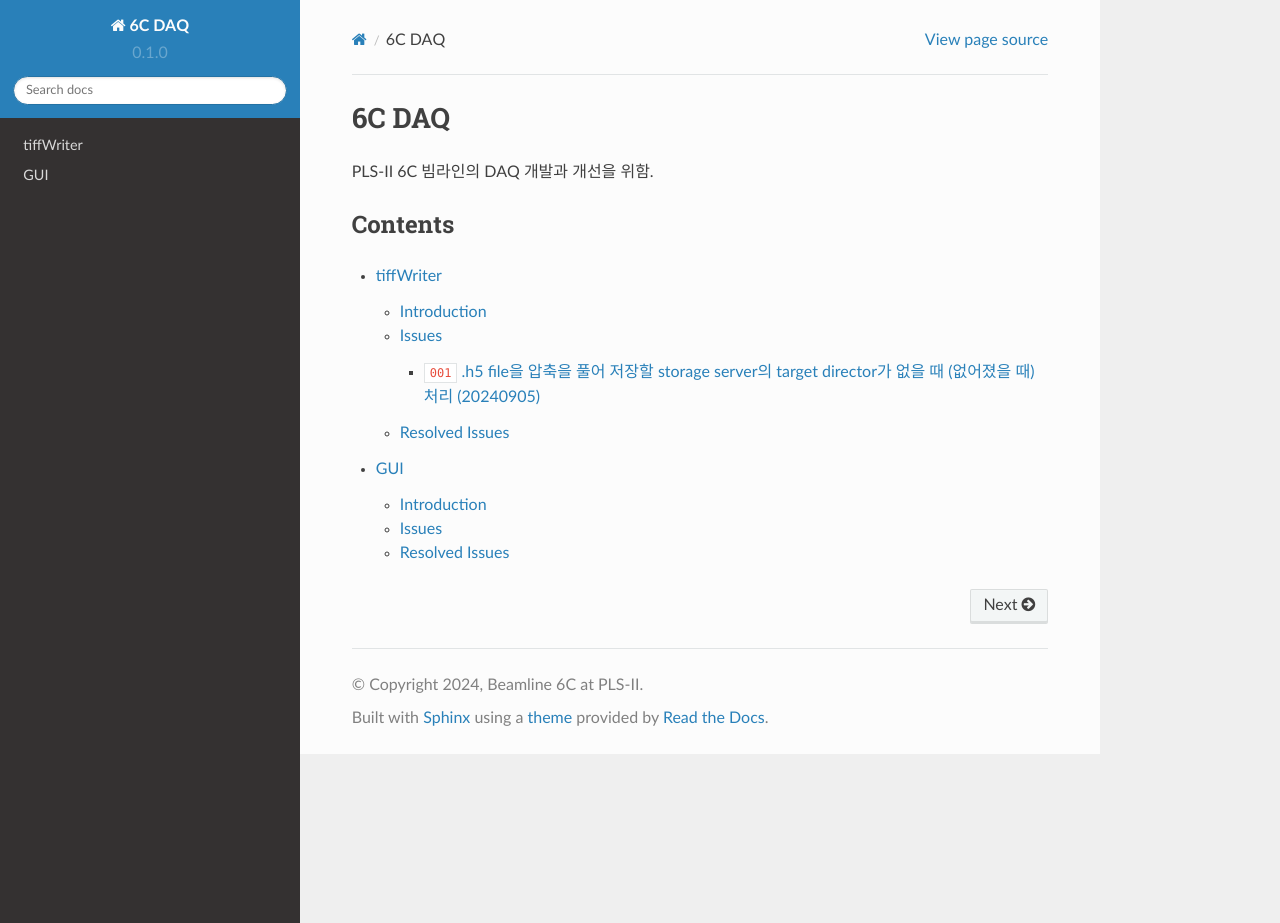
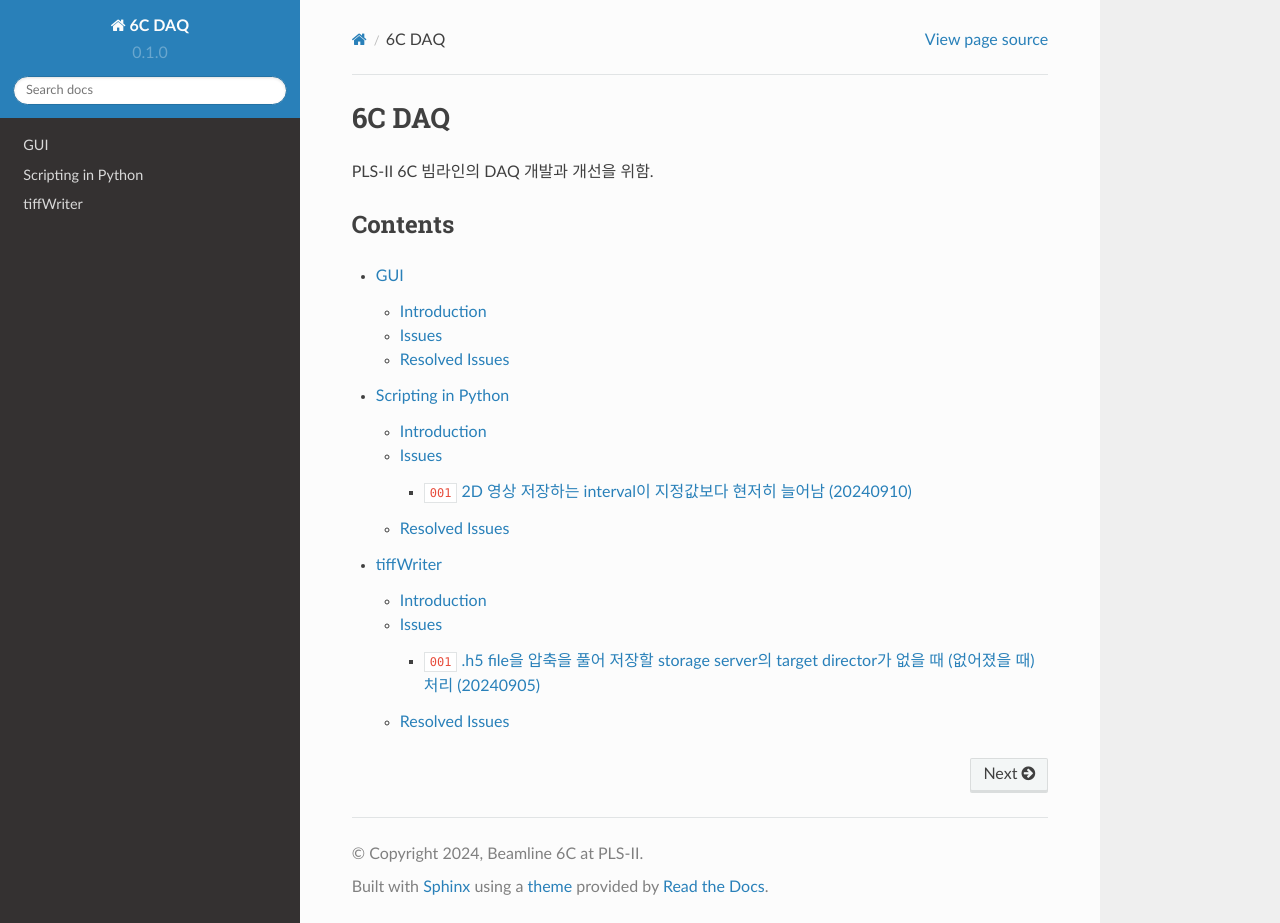
Before and after one commit to limjh0/6C_DAQ, a Sphinx documentation site: the page built from docs/source/index.rst, in a window 1280 px wide and 923 px high. Built offline with Sphinx 7.4.7 and the Read the Docs theme 2.0.0, drawn with Linux system fonts in a browser that asks for light colours; part of the change alters nothing that is shown.

Commit message:
scripting issue 추가

```diff
--- a/docs/source/index.rst
+++ b/docs/source/index.rst
@@ -8,5 +8,6 @@ Contents
 
 .. toctree::
 
+   GUI/home
+   scripting/home
    tiffWriter/home
-   GUI/home
--- /dev/null
+++ b/docs/source/scripting/home.rst
@@ -0,0 +1,8 @@
+Scripting in Python
+===========
+
+.. toctree::
+
+    introduction
+    issues
+    resolved_issues
--- /dev/null
+++ b/docs/source/scripting/introduction.rst
@@ -0,0 +1,2 @@
+Introduction
+=============
--- /dev/null
+++ b/docs/source/scripting/issues.rst
@@ -0,0 +1,452 @@
+Issues
+======
+
+``001`` 2D 영상 저장하는 interval이 지정값보다 현저히 늘어남 (20240910)
+--------------------------------------------------------------------------------------------------
+2D 영상 촬영 interval을 1초로 했는데,
+overnight DAQ하는 동안 interval이 30초 이상으로 늘었음
+
+    .. code-block:: Python
+
+        cond = {
+            'exptime': 100,          # Expose time in milliseconds
+            'numprj': 1181,         # Number of frames
+            'pathname': 'cell5_test',     # Pathname
+
+            #'numiter': 50,          # Number of scan iteration
+
+            'x2origin': -2990.00,   # Sample stage origin
+            'pullback': 8000,     # X2_Pullback distance
+            'numff': 10,             # Number of flat fields
+            'numdf': 10,             # Number of dark fields
+            'default_speed': 4,     # Sample stage speed
+            'uuid': str(uuid.uuid4()), # Scan uuid
+            'stop_angle': 200,      # Target angle
+        }
+
+        cond_2d = {
+            'exptime': cond['exptime'],          # Expose time in milliseconds
+            'numprj': 45,         # Number of frames
+            #'numprj': 15,         # Number of frames test
+            'pathname': 'cell5_test_2d',     # Path name
+            'interval': 1000,  #ms
+        ##########################################################
+            'numff' : 0,
+            'numdf' : 0,
+            'uuid': str(uuid.uuid4()), # Scan uuid
+            'default_speed': 4,     # Sample stage speed
+            'user_filename': 'temp'
+        }
+
+        import datetime
+        import pandas as pd
+
+        cond['scan_speed'] = 0.5 * 60000 / (cond['numprj']) / (cond['exptime']+30) # Rot./min.
+        cond['start_angle'] =  -5 # Start anglecond['start_angle'] =  (-1)*180/(cond['numprj']-1)*5 + 0 # Start angle
+
+        logger.info(f"Scan parameters : {cond}")
+
+        # Load time list
+        data = pd.read_excel('C:\\codes\\bl6c_daq\\sample.xlsx')
+        times = data['time']
+
+        time_list = []
+        for it in times:
+            time_list.append(it.strftime("%H:%M"))
+
+        print(f"time_list : {time_list}")
+
+        def finalize_pco(): #script stop code
+            # Close shutter
+            yield from bps.mv(shutter, 0)
+            # Set exposure time in seconds
+            yield from bps.mv(pco.cam.acquire_time, cond['exptime']/1000,
+                            pco.cam.trigger_mode, 0) # Internal trigger
+            yield from bps.abs_set(sample.rot_stop, 1)
+            yield from bps.mv(sample.rot.velocity, cond['default_speed'])
+            yield from bps.mv(sample.rot, 0)
+            yield from bps.mv(sample.x2, cond['x2origin'])
+
+
+        @finalize_decorator(finalize_pco)
+        def time_trigger():
+            """
+            """
+
+            # Enable saving
+            pco.save_image(True)
+            # Stats calculation is not needed
+            pco.enable_stats(False)
+
+
+            logger.info(f"Moving sample.rot to {cond['start_angle']}, x2 to {cond['x2origin']}")
+            yield from bps.mv(sample.rot.velocity, cond['default_speed'])
+            yield from bps.mv(sample.rot, cond['start_angle'],
+                            sample.x2, cond['x2origin'])
+
+            start_position = yield from bps.rd(sample.rot)
+
+            logger.info(f"Start CT scan at {datetime.datetime.now()}, motor start position : {start_position}")
+
+            ct = 1
+            # CT scan
+            # for _ in range(cond['numiter']):
+            for _ in range(len(time_list)):
+
+                ## Wait for specfied time
+                while True:
+                    current_time = datetime.datetime.now().strftime("%H:%M")
+                    print(f"current_time : {current_time}")
+                    if current_time in time_list:
+                        time_list.remove(current_time)
+                        logger.info(f"Scan triggered : {current_time}")
+                        break
+                    else:
+                        yield from bps.sleep(1)
+
+                yield from bps.mv(shutter, 1)
+                yield from bps.mv(sample.rot, cond['start_angle'])
+                yield from bps.abs_set(sample.rot_stop, 1)
+                yield from bps.sleep(1) # 1 second
+
+                start_position = yield from bps.rd(sample.rot)
+                logger.info(f"Start CT scan at {datetime.datetime.now()}, motor start position : {start_position}, velocity : {cond['scan_speed']}")
+
+                yield from bps.mv(sample.rot.velocity, cond['scan_speed'],
+                                pco.cam.num_images, cond['numprj'],
+                                pco.cam.trigger_mode, 4) # External trigger mode
+                yield from bps.abs_set(sample.rot, 200)
+                yield from bps.sleep(cond['exptime']/1000*5)
+                yield from bp.count([pco], md={'reason' : 'CT scan',
+                                            'uuid' : cond['uuid'],
+                                            'settings': cond})
+                stop_position = yield from bps.rd(sample.rot)
+                yield from bps.mv(shutter, 0)
+
+                logger.info(f"Finished CT scan at {datetime.datetime.now()}, stop position : {stop_position}")
+                yield from bps.abs_set(sample.rot_stop, 1)
+                yield from bps.sleep(1)
+                yield from bps.mv(sample.rot.velocity, cond['default_speed'])
+                yield from bps.sleep(1)
+                yield from bps.mv(sample.rot, 0)
+                yield from bps.sleep(1)
+
+                logger.info(f"Finished CT scan at {datetime.datetime.now()}, stop position : {stop_position}")
+                logger.info(f"{ct} Finished!")
+                ct = ct+1
+
+                yield from bps.mv(sample.rot, 0)
+                yield from bps.sleep(1)
+                yield from bps.mv(sample.rot, 0)
+
+                # Set exposure time in seconds
+                yield from bps.mv(pco.cam.acquire_time, cond['exptime']/1000,
+                                pco.cam.num_images, 1,
+                                pco.cam.trigger_mode, 0) # Internal trigger
+
+                #yield from bps.abs_set(sample.rot, 90)
+
+                # Dark fields
+                logger.info(f"Measure Dark field : {cond['numdf']} frames")
+                yield from bps.mv(shutter, 0) # Close shutter
+                yield from bp.count([pco],
+                                    num=cond['numdf'],
+                                    md={'reason': 'dark-field',
+                                        'uuid': cond['uuid'],
+                                        'settings': cond})
+
+                # Flat fields
+                logger.info(f"Measure Flat field : {cond['numff']} frames")
+
+                yield from bps.mvr(sample.x2, cond['pullback'])
+                #yield from bps.mvr(sample.wireless_x, cond['pullback'])
+                #yield from bps.mvr(sample.z, cond['pullback'])
+
+                yield from bps.mv(shutter, 1)
+                yield from bp.count([pco],
+                                    num=cond['numff'],
+                                    md={'reason': 'flat-field',
+                                        'uuid': cond['uuid'],
+                                        'settings': cond})
+                yield from bps.mv(shutter, 0)
+
+                yield from bps.mv(sample.rot, cond['start_angle'])
+                yield from bps.sleep(1) # 1 second
+
+                yield from bps.mvr(sample.x2, -1*cond['pullback'])
+                #yield from bps.mvr(sample.wireless_x, -1*cond['pullback'])
+                #yield from bps.mvr(sample.z, -1*cond['pullback'])
+
+                # 2Dim
+                ##############################################
+                yield from bps.mv(sample.rot,0)
+                yield from bps.sleep(1)
+                yield from bps.mv(sample.rot,0)
+                yield from bps.sleep(1)
+                yield from bps.mv(sample.rot,0)
+                yield from bps.sleep(1)
+
+                for _ in range(cond_2d['numprj']):
+                    start_time = ttime.time()
+                    yield from bps.mv(shutter, 1,
+                                    pco.cam.num_images, 1)
+                    yield from bps.sleep(1)
+                    yield from bp.count([pco],
+                                        num=1,
+                                        md={'reason': 'CT scan',
+                                            'uuid': cond_2d['uuid'],
+                                            'settings': cond_2d})
+                    delta = ttime.time() - start_time
+                    yield from bps.mv(shutter, 0)
+                    yield from bps.sleep(cond_2d['interval']/1000)
+                ##############################################
+
+                cond['uuid'] = str(uuid.uuid4())
+                cond_2d['uuid'] = cond['uuid'] #2D 폴더 1개만 생성되는 UUID 초기화
+
+
+            pco.save_image(False)
+
+
+        # Run the plan
+        #logger.info(f"Start CT scan at {datetime.datetime.now()}")
+        RE(time_trigger())
+
+
+실행 log:
+
+    ::
+
+        current_time : 02:58
+        current_time : 02:58
+        current_time : 02:58
+        current_time : 02:58
+        current_time : 02:58
+        current_time : 02:58
+        current_time : 02:58
+        current_time : 02:58
+        current_time : 02:58
+        current_time : 02:59
+        2024-09-09 02:59:00,279 [daq:INFO] Scan triggered : 02:59
+
+        2024-09-09 02:59:03,931 [daq:INFO] Start CT scan at 2024-09-09 02:59:03.931286, motor start position : -5.0, velocity : 0.1954015501856315
+
+        Transient Scan ID: 5199     Time: 2024-09-09 02:59:16
+        Persistent Unique Scan ID: '0c21c892-e5d5-4855-b74f-31ec0857f7fd'
+        New stream: 'primary'
+        +-----------+------------+----------------+
+        |   seq_num |       time | pco_centroid_y |
+        +-----------+------------+----------------+
+        |         1 | 03:01:51.8 |         1005.4 |
+        +-----------+------------+----------------+
+        generator count ['0c21c892'] (scan num: 5199)
+
+
+
+        2024-09-09 03:02:10,572 [daq:INFO] Finished CT scan at 2024-09-09 03:02:10.572242, stop position : 200.0
+
+        2024-09-09 03:02:16,489 [daq:INFO] Finished CT scan at 2024-09-09 03:02:16.489096, stop position : 200.0
+
+        2024-09-09 03:02:28,919 [daq:INFO] Measure Dark field : 10 frames
+
+        Transient Scan ID: 5200     Time: 2024-09-09 03:02:44
+        Persistent Unique Scan ID: '815a194d-8e61-4bd1-ac1a-3cc7d56df179'
+        New stream: 'primary'
+        +-----------+------------+----------------+
+        |   seq_num |       time | pco_centroid_y |
+        +-----------+------------+----------------+
+        |         1 | 03:02:46.8 |         1005.4 |
+        |         2 | 03:02:48.6 |         1005.4 |
+        |         3 | 03:02:50.5 |         1005.4 |
+        |         4 | 03:02:52.3 |         1005.4 |
+        |         5 | 03:02:54.1 |         1005.4 |
+        |         6 | 03:02:55.9 |         1005.4 |
+        |         7 | 03:02:57.7 |         1005.4 |
+        |         8 | 03:02:59.5 |         1005.4 |
+        |         9 | 03:03:01.3 |         1005.4 |
+        |        10 | 03:03:03.1 |         1005.4 |
+        +-----------+------------+----------------+
+        generator count ['815a194d'] (scan num: 5200)
+
+
+
+        2024-09-09 03:03:13,644 [daq:INFO] Measure Flat field : 10 frames
+
+
+        Transient Scan ID: 5201     Time: 2024-09-09 03:03:44
+        Persistent Unique Scan ID: 'f134794b-57ab-42bb-b694-fd91c2b29fec'
+        New stream: 'primary'
+        +-----------+------------+----------------+
+        |   seq_num |       time | pco_centroid_y |
+        +-----------+------------+----------------+
+        |         1 | 03:03:46.1 |         1005.4 |
+        |         2 | 03:03:47.9 |         1005.4 |
+        |         3 | 03:03:49.7 |         1005.4 |
+        |         4 | 03:03:51.5 |         1005.4 |
+        |         5 | 03:03:53.3 |         1005.4 |
+        |         6 | 03:03:55.1 |         1005.4 |
+        |         7 | 03:03:56.9 |         1005.4 |
+        |         8 | 03:03:58.7 |         1005.4 |
+        |         9 | 03:04:00.5 |         1005.4 |
+        |        10 | 03:04:02.3 |         1005.4 |
+        +-----------+------------+----------------+
+        generator count ['f134794b'] (scan num: 5201)
+
+
+
+
+
+        Transient Scan ID: 5202     Time: 2024-09-09 03:05:03
+        Persistent Unique Scan ID: 'c4b3c29e-997f-49d6-bd6f-c83a12192f1e'
+        New stream: 'primary'
+        +-----------+------------+----------------+
+        |   seq_num |       time | pco_centroid_y |
+        +-----------+------------+----------------+
+        |         1 | 03:05:05.4 |         1005.4 |
+        +-----------+------------+----------------+
+        generator count ['c4b3c29e'] (scan num: 5202)
+
+
+
+
+
+        Transient Scan ID: 5203     Time: 2024-09-09 03:05:33
+        Persistent Unique Scan ID: 'e2357baf-04e7-4909-8288-7c08ce86b0a0'
+        New stream: 'primary'
+        +-----------+------------+----------------+
+        |   seq_num |       time | pco_centroid_y |
+        +-----------+------------+----------------+
+        |         1 | 03:05:35.1 |         1005.4 |
+        +-----------+------------+----------------+
+        generator count ['e2357baf'] (scan num: 5203)
+
+
+
+
+    ::
+
+        Transient Scan ID: 5204     Time: 2024-09-09 03:06:03
+        Persistent Unique Scan ID: 'dc78081b-0bf4-47b7-b7a4-53651af168cd'
+        New stream: 'primary'
+        +-----------+------------+----------------+
+        |   seq_num |       time | pco_centroid_y |
+        +-----------+------------+----------------+
+        |         1 | 03:06:05.3 |         1005.4 |
+        +-----------+------------+----------------+
+        generator count ['dc78081b'] (scan num: 5204)
+
+
+
+        current_time : 07:28
+        current_time : 07:28
+        current_time : 07:28
+        current_time : 07:28
+        current_time : 07:28
+        current_time : 07:28
+        current_time : 07:29
+        2024-09-09 07:29:00,868 [daq:INFO] Scan triggered : 07:29
+
+        2024-09-09 07:29:05,305 [daq:INFO] Start CT scan at 2024-09-09 07:29:05.305831, motor start position : -5.0, velocity : 0.1954015501856315
+
+        Transient Scan ID: 5631     Time: 2024-09-09 07:29:22
+        Persistent Unique Scan ID: '2ce324ed-e549-4e71-93ea-d737ec4b6303'
+        New stream: 'primary'
+        +-----------+------------+----------------+
+        |   seq_num |       time | pco_centroid_y |
+        +-----------+------------+----------------+
+        |         1 | 07:31:58.0 |         1005.4 |
+        +-----------+------------+----------------+
+        generator count ['2ce324ed'] (scan num: 5631)
+
+
+
+        2024-09-09 07:32:12,286 [daq:INFO] Finished CT scan at 2024-09-09 07:32:12.286254, stop position : 200.0
+
+        2024-09-09 07:32:18,240 [daq:INFO] Finished CT scan at 2024-09-09 07:32:18.240149, stop position : 200.0
+
+        2024-09-09 07:32:30,842 [daq:INFO] Measure Dark field : 10 frames
+
+        Transient Scan ID: 5632     Time: 2024-09-09 07:32:43
+        Persistent Unique Scan ID: '9a5bfb26-1f22-4b3e-8ee2-4a1793bef789'
+        New stream: 'primary'
+        +-----------+------------+----------------+
+        |   seq_num |       time | pco_centroid_y |
+        +-----------+------------+----------------+
+        |         1 | 07:32:45.0 |         1005.4 |
+        |         2 | 07:32:46.8 |         1005.4 |
+        |         3 | 07:32:48.6 |         1005.4 |
+        |         4 | 07:32:50.5 |         1005.4 |
+        |         5 | 07:32:52.3 |         1005.4 |
+        |         6 | 07:32:54.1 |         1005.4 |
+        |         7 | 07:32:55.9 |         1005.4 |
+        |         8 | 07:32:57.7 |         1005.4 |
+        |         9 | 07:32:59.5 |         1005.4 |
+        |        10 | 07:33:01.3 |         1005.4 |
+        +-----------+------------+----------------+
+        generator count ['9a5bfb26'] (scan num: 5632)
+
+
+
+        2024-09-09 07:33:13,139 [daq:INFO] Measure Flat field : 10 frames
+
+
+        Transient Scan ID: 5633     Time: 2024-09-09 07:33:44
+        Persistent Unique Scan ID: '179db746-55e5-488f-8e8c-3e838b1f2472'
+        New stream: 'primary'
+        +-----------+------------+----------------+
+        |   seq_num |       time | pco_centroid_y |
+        +-----------+------------+----------------+
+        |         1 | 07:33:46.6 |         1005.4 |
+        |         2 | 07:33:48.4 |         1005.4 |
+        |         3 | 07:33:50.2 |         1005.4 |
+        |         4 | 07:33:52.0 |         1005.4 |
+        |         5 | 07:33:53.8 |         1005.4 |
+        |         6 | 07:33:55.6 |         1005.4 |
+        |         7 | 07:33:57.4 |         1005.4 |
+        |         8 | 07:33:59.2 |         1005.4 |
+        |         9 | 07:34:01.0 |         1005.4 |
+        |        10 | 07:34:02.8 |         1005.4 |
+        +-----------+------------+----------------+
+        generator count ['179db746'] (scan num: 5633)
+
+
+
+
+
+        Transient Scan ID: 5634     Time: 2024-09-09 07:35:02
+        Persistent Unique Scan ID: 'd26ceaf0-a16f-4ac2-9854-0e6b7a1249b2'
+        New stream: 'primary'
+        +-----------+------------+----------------+
+        |   seq_num |       time | pco_centroid_y |
+        +-----------+------------+----------------+
+        |         1 | 07:35:04.0 |         1005.4 |
+        +-----------+------------+----------------+
+        generator count ['d26ceaf0'] (scan num: 5634)
+
+
+
+
+
+        Transient Scan ID: 5635     Time: 2024-09-09 07:35:30
+        Persistent Unique Scan ID: '0b5b29c2-69a3-40c5-a84d-6185d9b1d30b'
+        New stream: 'primary'
+        +-----------+------------+----------------+
+        |   seq_num |       time | pco_centroid_y |
+        +-----------+------------+----------------+
+        |         1 | 07:35:32.5 |         1005.4 |
+        +-----------+------------+----------------+
+        generator count ['0b5b29c2'] (scan num: 5635)
+
+
+
+
+
+        Transient Scan ID: 5636     Time: 2024-09-09 07:35:59
+        Persistent Unique Scan ID: '799acd23-c154-4a49-896d-b8bf4e470c1d'
+        New stream: 'primary'
+        +-----------+------------+----------------+
+        |   seq_num |       time | pco_centroid_y |
+        +-----------+------------+----------------+
+        |         1 | 07:36:01.0 |         1005.4 |
+        +-----------+------------+----------------+
+        generator count ['799acd23'] (scan num: 5636)
--- /dev/null
+++ b/docs/source/scripting/resolved_issues.rst
@@ -0,0 +1,2 @@
+Resolved Issues
+===============
```
